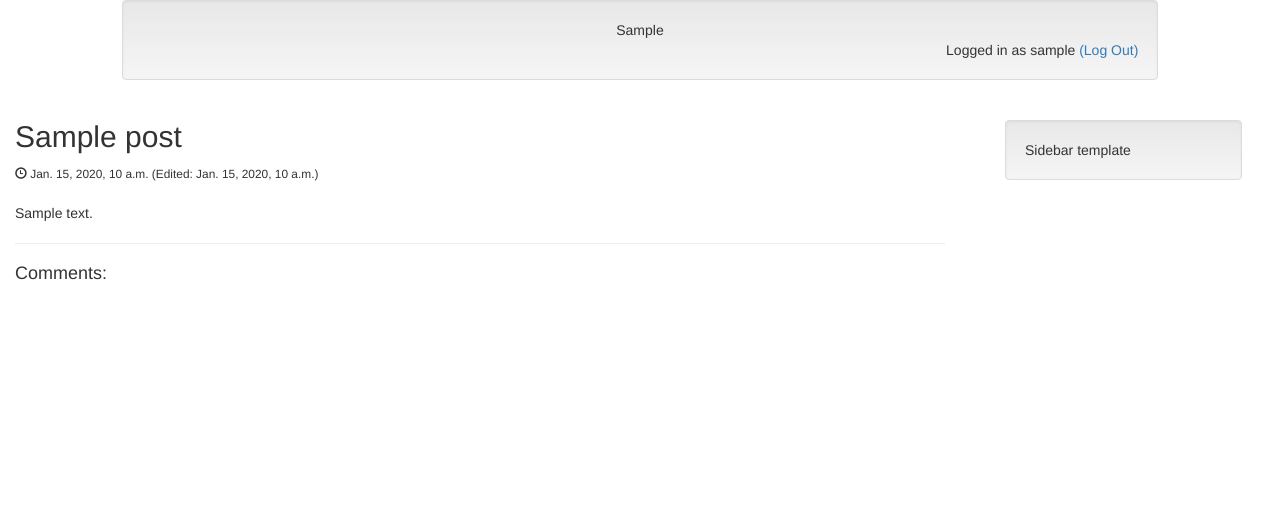
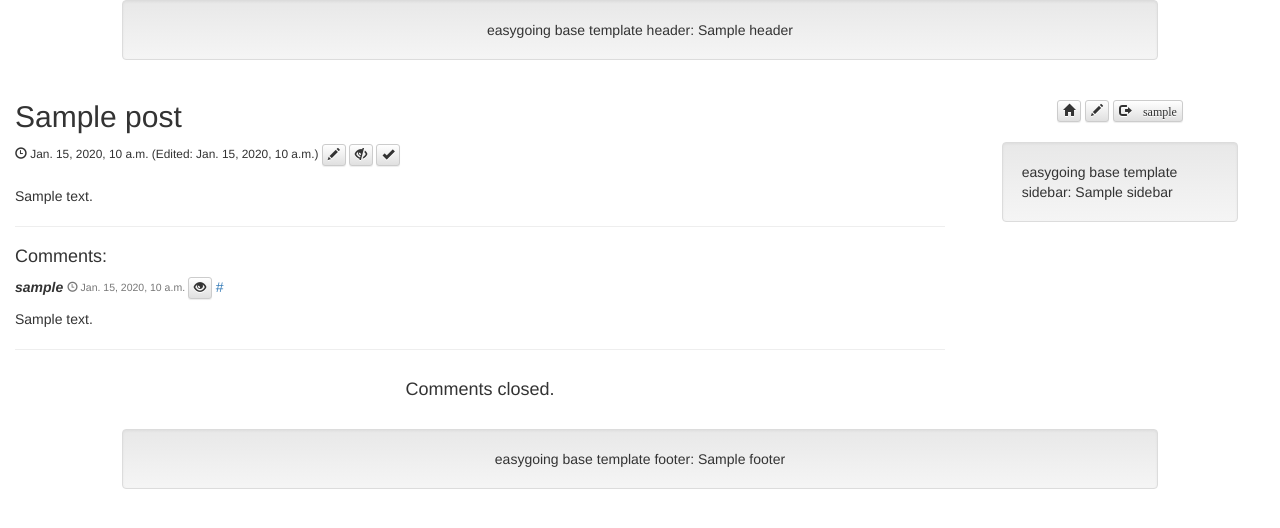
Before and after one commit to bartwojcik/easygoing, a Django app: template stem/templates/stem/post.html in a window 1280 px wide. Shown: the top 528 px of the page. Run offline with Django 3.2, Linux system fonts and the light colour scheme; a user stored in the database is signed in; tables that the repository leaves empty hold one stand-in row (values such as "Sample post"); the template is opened without the code that fills it: values that come from a table or form of the project are taken from there, most other values are stand-ins (such as "Sample title", 1, 10 or a date in 2020); some libraries are stand-ins or nearby versions.

Commit message:
Maintain course!

```diff
--- a/debug-requirements.txt
+++ b/debug-requirements.txt
@@ -1,5 +1,6 @@
 Django==1.10.5
 django-redis==4.7.0
+django-simple-captcha==0.5.3
 django-solo==1.1.2
 psycopg2==2.6.2
 pudb==2016.2
--- a/easygoing/settings.py
+++ b/easygoing/settings.py
@@ -34,6 +34,7 @@ ALLOWED_HOSTS.extend(os.getenv('DJANGO_ALLOWED_HOSTS', '').split(';'))
 
 INSTALLED_APPS = [
     'stem.apps.StemConfig',
+    'captcha',
     'solo.apps.SoloAppConfig',
     'django.contrib.postgres',
     'django.contrib.admin',
--- a/easygoing/urls.py
+++ b/easygoing/urls.py
@@ -18,6 +18,7 @@ from django.contrib import admin
 
 urlpatterns = [
     url(r'^admin/', admin.site.urls),
-    url('^', include('django.contrib.auth.urls')),
-    url('^', include('stem.urls')),
+    url(r'^', include('django.contrib.auth.urls')),
+    url(r'^captcha/', include('captcha.urls')),
+    url(r'^', include('stem.urls')),
 ]
--- a/release-requirements.txt
+++ b/release-requirements.txt
@@ -1,5 +1,6 @@
 Django==1.10.5
 django-redis==4.7.0
+django-simple-captcha==0.5.3
 django-solo==1.1.2
 gunicorn==19.6.0
 psycopg2==2.6.2
--- a/stem/models.py
+++ b/stem/models.py
@@ -8,6 +8,7 @@ class Website(SingletonModel):
     title = models.CharField(max_length=1024)
     header = models.TextField()
     sidebar = models.TextField()
+    footer = models.TextField()
     truncate_word_limit = models.IntegerField(null=True)
     page_size = models.IntegerField(null=True)
 
@@ -41,9 +42,8 @@ class Post(models.Model):
 class Comment(models.Model):
     author = models.ForeignKey(User, null=True)
     post = models.ForeignKey('Post')
-    ip_address = models.GenericIPAddressField()  # just in case
     date = models.DateTimeField()
     author_name = models.CharField(max_length=255)
-    author_email = models.EmailField()
+    author_email = models.EmailField(blank=True)
     content = models.TextField()
     taken_down = models.BooleanField()
--- a/stem/templates/registration/login.html
+++ b/stem/templates/registration/login.html
@@ -3,7 +3,6 @@
 {% block title %}Log In - {{website.title}}{% endblock %}
 
 {% block content %}
-
 <div class="row">
     <div class="col-md-4 col-md-offset-4 text-center">
         {% if next and user.is_authenticated %}
@@ -39,5 +38,4 @@
         {% endif %}
     </div>
 </div>
-
 {% endblock %}
--- a/stem/templates/stem/base.html
+++ b/stem/templates/stem/base.html
@@ -11,51 +11,76 @@
     <link rel="stylesheet" type="text/css" href="{% static 'css/bootstrap-theme.min.css' %}">
 </head>
 <body>
-
-<!--TODO menu/sidebar, styles etc.-->
 <div class="container-fluid">
     <div class="row">
-        <header>
-            <div class="col-md-10 col-md-offset-1 text-center">
-                {% block header %}
-                <div class="well">
-                    {{website.header}}
-                    {% if user.is_authenticated %}
-                    <div class="text-right">
-                         Logged in as {{user.username}}
-                         <a href="{% url 'logout'%}">(Log Out)</a>
-                    </div>
-                    {% endif %}
-                </div>
-                {% endblock %}
+        <div class="col-md-10 col-md-offset-1">
+            {% block header %}
+            <div class="well  text-center">
+                <header>
+                    easygoing base template header: {{header}}
+                </header>
             </div>
-        </header>
+            {% endblock %}
+        </div>
     </div>
-
-
     <div class="row">
         <div class="col-md-9">
             <main>
                 {% block content %} easygoing base template content {% endblock %}
             </main>
         </div>
-
         <div class="col-md-3">
             <br/>
             <div class="row">
-                <div class="col-md-1"></div>
-                <div class="col-md-10">
+                <div class="text-center">
+                    {% if user.is_authenticated %}
+                    <a href="{% url 'edit_home'%}">
+                        <button type="button" class="btn btn-default btn-xs">
+                            <span class="glyphicon glyphicon-home"></span>
+                        </button>
+                    </a>
+                    <form method="post" action="{% url 'new_post' %}" class="form-horizontal" style="display: inline;">
+                        {% csrf_token %}
+                        <button type="submit" class="btn btn-default btn-xs">
+                            <span class="glyphicon glyphicon-pencil"></span>
+                        </button>
+                    </form>
+                    <a href="{% url 'logout'%}">
+                        <button type="button" class="btn btn-default btn-xs">
+                            <span class="glyphicon glyphicon-log-out"> {{user.username}}</span>
+                        </button>
+                    </a>
+                    {% else %}
+                    <a href="{% url 'login'%}">
+                        <button type="button" class="btn btn-default btn-xs">
+                            <span class="glyphicon glyphicon-log-in"></span>
+                        </button>
+                    </a>
+                    {% endif %}
+                </div>
+            </div>
+            <br/>
+            <div class="row">
+                <div class="col-md-10 col-md-offset-1">
                     <div class="well">
                         <nav>
-                            {% block sidebar %} easygoing base template sidebar {% endblock %}
+                            {% block sidebar %} easygoing base template sidebar: {{sidebar}} {% endblock %}
                         </nav>
                     </div>
                 </div>
-                <div class="col-md-1"></div>
+            </div>
+        </div>
+    </div>
+    <br/>
+    <div class="row">
+        <div class="col-md-10 col-md-offset-1">
+            <div class="well text-center">
+                <footer>
+                    {% block footer %} easygoing base template footer: {{footer}} {% endblock %}
+                </footer>
             </div>
         </div>
     </div>
 </div>
-
 </body>
 </html>
--- a/stem/templates/stem/index.html
+++ b/stem/templates/stem/index.html
@@ -1,15 +1,22 @@
 {% extends "stem/base.html" %}
 
-{% block title %}Main Page - {{website.title}}{% endblock %}
+{% block title %}{{website.title}} - Main Page{% endblock %}
 
 {% block content %}
 {% for post in posts %}
-{% if post.hidden == False %}
 <article>
-    <h2><a href="{% url 'post' post.id %}">{{post.title}}</a></h2>
+    <h2>
+        <a href="{% url 'post' post.id %}">{{post.title}}</a>
+        {% if post.hidden %}
+        <small><span class="glyphicon glyphicon-eye-close"></span></small>
+        {% endif %}
+        {% if post.comments_closed and perms.stem.change_post %}
+        <small><span class="glyphicon glyphicon-lock"></span></small>
+        {% endif %}
+    </h2>
     <small>
         <span class="glyphicon glyphicon-time"></span> {{post.created}}
-        <span class="glyphicon glyphicon-pencil"></span>
+        <span class="glyphicon glyphicon-comment"></span>
         <a href="{% url 'post' post.id %}#comments">
             {{post.number_of_comments}} Comments
         </a>
@@ -26,9 +33,7 @@
     </p>
     <hr/>
 </article>
-{% endif %}
 {% endfor %}
-
 {% if posts.paginator.num_pages > 1 %}
 <ul class="pager">
     {% if posts.has_previous %}
@@ -42,7 +47,4 @@
     {% endif %}
 </ul>
 {% endif %}
-
 {% endblock %}
-
-{% block sidebar %}Sidebar template{% endblock %}
--- a/stem/templates/stem/post.html
+++ b/stem/templates/stem/post.html
@@ -1,4 +1,4 @@
-{% extends "stem/index.html" %}
+{% extends "stem/base.html" %}
 
 {% block title %}{{post.title}} - {{website.title}}{% endblock %}
 
@@ -8,7 +8,34 @@
     <small>
         <span class="glyphicon glyphicon-time"></span> {{post.created}}
         {% if post.edited is not None %}
-         (Edited: {{post.edited}})
+        (Edited: {{post.edited}})
+        {% endif %}
+        {% if perms.stem.change_post %}
+        <a href="{% url 'edit_post' post.pk %}" style="display: inline;">
+            <button type="submit" class="btn btn-default btn-xs">
+                <span class="glyphicon glyphicon-pencil"></span>
+            </button>
+        </a>
+        <form method="post" action="{% url 'hide_post' post.pk %}" class="form-horizontal" style="display: inline;">
+            {% csrf_token %}
+            <button type="submit" class="btn btn-default btn-xs">
+                {% if post.hidden %}
+                <span class="glyphicon glyphicon-eye-open"></span>
+                {% else %}
+                <span class="glyphicon glyphicon-eye-close"></span>
+                {% endif %}
+            </button>
+        </form>
+        <form method="post" action="{% url 'close_post' post.pk %}" class="form-horizontal" style="display: inline;">
+            {% csrf_token %}
+            <button type="submit" class="btn btn-default btn-xs">
+                {% if post.comments_closed %}
+                <span class="glyphicon glyphicon-ok"></span>
+                {% else %}
+                <span class="glyphicon glyphicon-lock"></span>
+                {% endif %}
+            </button>
+        </form>
         {% endif %}
     </small>
     <br/>
@@ -17,23 +44,34 @@
         {{post.content}}
     </p>
 </article>
-
 <hr/>
-
 {% if post.comment_set.all %}
 <h4 id="comments">Comments:</h4>
 {% for comment in post.comment_set.all %}
-{% if not comment.taken_down %}
+{% if perms.stem.change_comment or not comment.taken_down %}
 <article id="comment-{{comment.pk}}">
     <h5>
         {% if comment.author is not None %}
-        <b>{{comment.author.username}}</b>
+        <i><b>{{comment.author.username}}</b></i>
         {% else %}
-        {{comment.author_name}}
+        <i>{{comment.author_name}}</i>
         {% endif %}
         <small>
             <span class="glyphicon glyphicon-time"></span> {{comment.date}}
         </small>
+        {% if perms.stem.change_post %}
+        <form method="post" action="{% url 'takedown_comment' comment.pk %}" class="form-horizontal"
+              style="display: inline;">
+            {% csrf_token %}
+            <button type="submit" class="btn btn-default btn-xs">
+                {% if comment.taken_down %}
+                <span class="glyphicon glyphicon-eye-open"></span>
+                {% else %}
+                <span class="glyphicon glyphicon-eye-close"></span>
+                {% endif %}
+            </button>
+        </form>
+        {% endif %}
         <a href="#comment-{{comment.pk}}">#</a>
     </h5>
     <p>
@@ -46,5 +84,46 @@
 {% else %}
 <h4 id="comments">No comments submitted yet.</h4>
 {% endif %}
-
+<div class="row">
+    <div class="col-md-4 col-md-offset-4 text-center">
+        {% if not post.comments_closed %}
+        <form method="post" action="{% url 'post' post.pk %}">
+            {% csrf_token %}
+            <div class="form-group">
+                <label for="form.author_name.id_for_label">{{ form.author_name.label }}</label>
+                {{form.author_name}}
+            </div>
+            <div class="form-group">
+                <label for="form.author_email.id_for_label">{{ form.author_email.label }}</label>
+                {{form.author_email}}
+            </div>
+            <div class="form-group">
+                <label for="form.content.id_for_label">{{ form.content.label }}</label>
+                {{form.content}}
+            </div>
+            <div class="form-group">
+                <label for="form.captcha.id_for_label">{{ form.captcha.label }}</label>
+                {{form.captcha}}
+            </div>
+            {% if form.errors %}
+            {% for field in form %}
+            {% for error in field.errors %}
+            <div class="alert alert-danger">
+                <strong>{{ error }}</strong>
+            </div>
+            {% endfor %}
+            {% endfor %}
+            {% for error in form.non_field_errors %}
+            <div class="alert alert-danger">
+                <strong>{{ error }}</strong>
+            </div>
+            {% endfor %}
+            {% endif %}
+            <input type="submit" value="Send"/>
+        </form>
+        {% else %}
+        <h4>Comments closed.</h4>
+        {% endif %}
+    </div>
+</div>
 {% endblock %}
--- a/stem/tests.py
+++ b/stem/tests.py
@@ -112,7 +112,6 @@ class BasicTests(TestCase):
         c1 = Comment()
         c1.author = author
         c1.post = p1
-        c1.ip_address = '192.168.1.10'
         c1.date = datetime(2017, 5, 10, 10)
         c1.content = 'Bardzo swietny artykul!'
         c1.author_name = ''
@@ -125,7 +124,6 @@ class BasicTests(TestCase):
 
         c2 = Comment()
         c2.post = p1
-        c2.ip_address = '192.168.1.11'
         c2.date = datetime(2017, 5, 10, 11)
         c2.content = 'E tam, do bani!'
         c2.author_name = 'Jaroslaw Kaczynski'
@@ -138,7 +136,6 @@ class BasicTests(TestCase):
 
         c3 = Comment()
         c3.post = p2
-        c3.ip_address = '192.168.1.12'
         c3.date = datetime(2017, 5, 10, 12, 21, 55)
         c3.content = 'English? Do you speak it?'
         c3.author_name = 'Donald Tusk'
--- a/stem/urls.py
+++ b/stem/urls.py
@@ -4,5 +4,11 @@ from . import views
 
 urlpatterns = [
     url(r'^$', views.index, name='index'),
+    url(r'^edit_home/$', views.edit_home, name='edit_home'),
+    url(r'^new_post/$', views.new_post, name='new_post'),
     url(r'^post/(?P<id>[0-9]*)/$', views.post, name='post'),
+    url(r'^edit_post/(?P<id>[0-9]*)/$', views.edit, name='edit_post'),
+    url(r'^hide_post/(?P<id>[0-9]*)/$', views.hide, name='hide_post'),
+    url(r'^close_post/(?P<id>[0-9]*)/$', views.close, name='close_post'),
+    url(r'^takedown_comment/(?P<id>[0-9]*)/$', views.takedown, name='takedown_comment'),
 ]
```
Also changed, not shown: notes.txt (+15 -11 lines), stem/forms.py (added, +13 -0 lines), stem/services.py (+85 -4 lines), stem/views.py (+71 -5 lines), stem/migrations/0001_initial.py, 2 other files.
